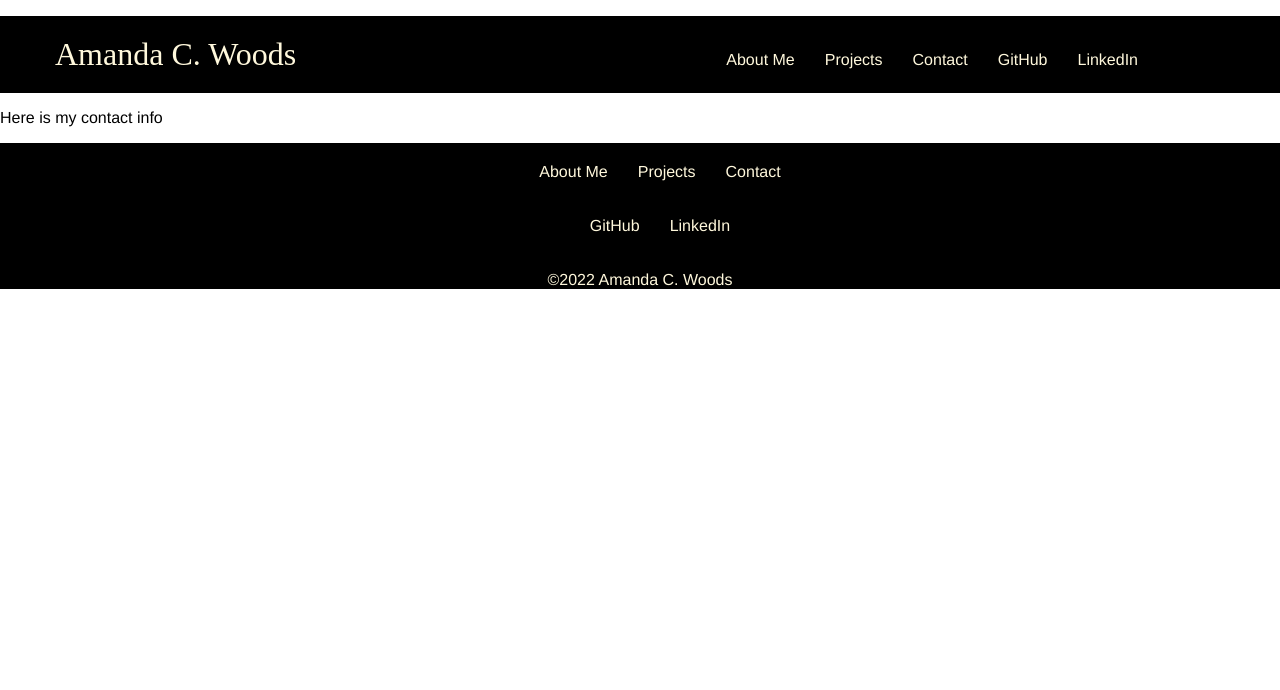
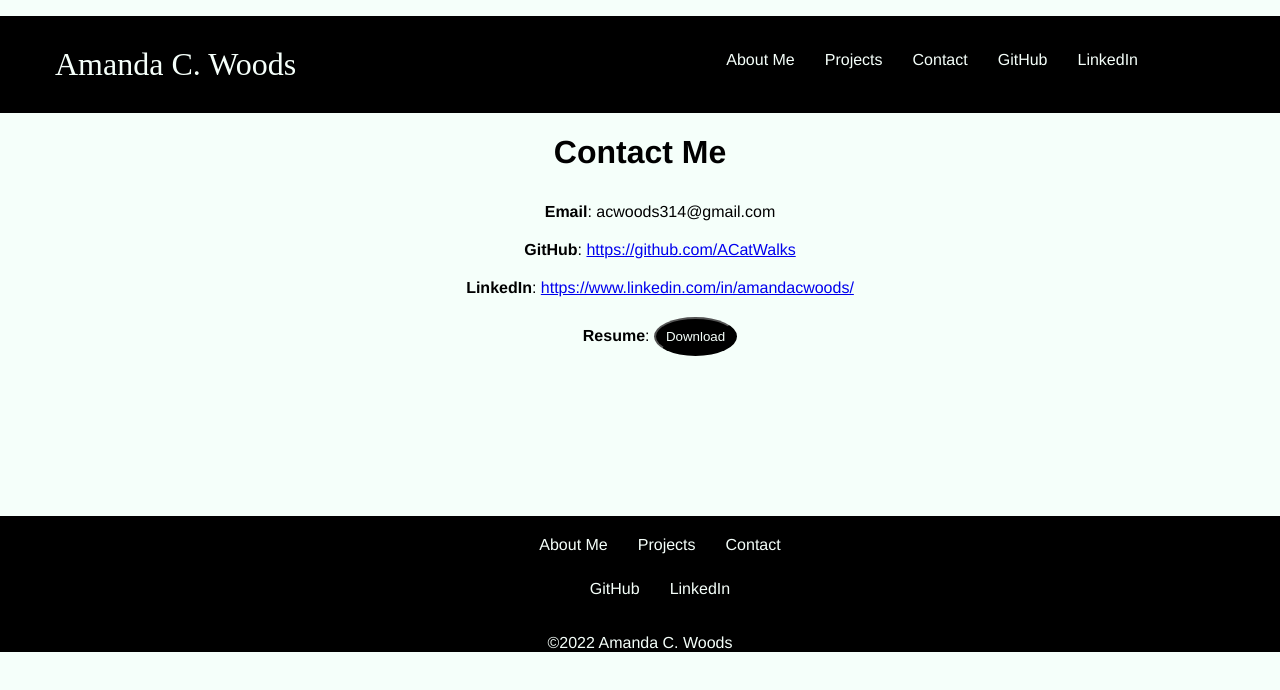
Before and after one commit to ACatWalks/portfolioBackup, a React (Create React App) app in the folder portfolio/: page /contact in a window 1280 px wide. Shown: the top 690 px of the page. Built offline with nearby package versions, Linux system fonts and the light colour scheme.

Commit message:
Contact page built out, still need to align items, get icons, add functionality for email and resume, and fix hover problem

```diff
--- a/portfolio/package.json
+++ b/portfolio/package.json
@@ -6,8 +6,10 @@
     "@testing-library/jest-dom": "^5.16.5",
     "@testing-library/react": "^13.4.0",
     "@testing-library/user-event": "^13.5.0",
+    "bootstrap": "^5.2.2",
     "node-sass": "^7.0.3",
     "react": "^18.2.0",
+    "react-bootstrap": "^2.5.0",
     "react-dom": "^18.2.0",
     "react-router-dom": "^6.4.2",
     "react-scripts": "5.0.1",
--- a/portfolio/src/styles/_globals.scss
+++ b/portfolio/src/styles/_globals.scss
@@ -1,4 +1,4 @@
-$cream: #FFF8DC;
+$cream: #F5FFFA;
 $black: #000000;
 $hover-color: #0000CD;
 $fancy: "Apple Chancery";
--- a/portfolio/src/styles/styles.css
+++ b/portfolio/src/styles/styles.css
@@ -1,5 +1,7 @@
 body {
   font-family: "Helvetica";
+  background-color: #F5FFFA;
+  color: #000000;
 }
 
 .nav {
@@ -48,9 +50,15 @@ body {
   text-decoration: none;
 }
 
+.nav ul .tabs a:hover {
+  color: #0000CD;
+}
+
 .footer {
   background-color: #000000;
+  color: #F5FFFA;
   text-align: center;
+  margin-top: 150px;
 }
 
 .footer ul {
@@ -78,7 +86,11 @@ body {
 }
 
 .footer .foot-tabs li {
-  padding: 20px 15px 10px 15px;
+  padding: 20px 15px 5px 15px;
+}
+
+.footer .foot-tabs a:hover {
+  color: #0000CD;
 }
 
 .footer .social-media {
@@ -91,10 +103,27 @@ body {
 }
 
 .footer .social-media li {
-  padding: 10px 15px 20px 15px;
+  padding: 5px 15px 20px 15px;
 }
 
 .footer p {
   text-align: center;
 }
+
+.contact {
+  text-align: center;
+}
+
+.contact li {
+  list-style: none;
+  padding-top: 10px;
+  padding-bottom: 10px;
+}
+
+.contact button {
+  color: #F5FFFA;
+  background-color: #000000;
+  padding: 10px;
+  border-radius: 50%;
+}
 /*# sourceMappingURL=styles.css.map */
--- a/portfolio/src/styles/styles.scss
+++ b/portfolio/src/styles/styles.scss
@@ -2,6 +2,8 @@
 
 body{
     font-family: $regular;
+    background-color: $cream;
+    color: $black;
 }
 .nav {
     background-color: $black;
@@ -29,12 +31,17 @@ body{
             & a:link {
                 text-decoration: none;
             }
+            & a:hover {
+                color: $hover-color;
+            }
         }
     }
 }
 .footer {
     background-color: $black;
+    color: $cream;
     text-align: center;
+    margin-top: 150px;
     & ul {
         list-style-type: none;
         display: flex;
@@ -47,17 +54,34 @@ body{
         display: flex;
         justify-content: center;
         & li {
-            padding: 20px 15px 10px 15px;
+            padding: 20px 15px 5px 15px;
+        }
+        & a:hover {
+            color: $hover-color;
         }
     }
     & .social-media{
         display: flex;
         justify-content: center;
         & li {
-            padding: 10px 15px 20px 15px;
+            padding: 5px 15px 20px 15px;
         }
     }
     & p {
         text-align: center;
     }
 }
+.contact {
+    text-align: center;
+    & li {
+        list-style: none;
+        padding-top: 10px;
+        padding-bottom: 10px;
+    }
+    & button {
+        color: $cream;
+        background-color: $black;
+        padding: 10px;
+        border-radius: 50%;
+    }
+}
--- a/portfolio/src/views/Contact.js
+++ b/portfolio/src/views/Contact.js
@@ -4,9 +4,15 @@ import Footer from './Footer'
 
 function Contact() {
     return (
-        <div>
+        <div className='contact'>
             <Nav />
-            <p>Here is my contact info</p>
+            <h1>Contact Me</h1>
+            <ul>
+                <li id="email"><strong>Email</strong>:  acwoods314@gmail.com</li>
+                <li id="github"><strong>GitHub</strong>:     <a href="https://github.com/ACatWalks">https://github.com/ACatWalks</a></li>
+                <li id="linkedin"><strong>LinkedIn</strong>:   <a href="https://www.linkedin.com/in/amandacwoods/">https://www.linkedin.com/in/amandacwoods/</a></li>
+                <li id="resume"><strong>Resume</strong>:     <button>Download</button></li>
+            </ul>
             <Footer />
         </div>
     )
--- a/portfolio/src/views/Footer.js
+++ b/portfolio/src/views/Footer.js
@@ -5,15 +5,15 @@ function Footer() {
     return (
         <div className='footer'>
             <ul className='foot-tabs'>
-                <li><Link to="/"style={{color: '#FFF8DC'}}>About Me</Link></li>
-                <li><Link to="/projects"style={{color: '#FFF8DC'}}>Projects</Link></li>
-                <li><Link to="/contact" style={{color: '#FFF8DC'}}>Contact</Link></li>
+                <li><Link to="/"style={{color: '#F5FFFA'}}>About Me</Link></li>
+                <li><Link to="/projects"style={{color: '#F5FFFA'}}>Projects</Link></li>
+                <li><Link to="/contact" style={{color: '#F5FFFA'}}>Contact</Link></li>
             </ul>
             <ul className='social-media'>
-                <li><a href="https://github.com/ACatWalks" style={{color: '#FFF8DC'}}>GitHub</a></li>
-                <li><a href="https://www.linkedin.com/in/amandacwoods/" style={{color: '#FFF8DC'}}>LinkedIn</a></li>
+                <li><a href="https://github.com/ACatWalks" style={{color: '#F5FFFA'}}>GitHub</a></li>
+                <li><a href="https://www.linkedin.com/in/amandacwoods/" style={{color: '#F5FFFA'}}>LinkedIn</a></li>
             </ul>
-            <p className='copyright' style={{color: '#FFF8DC'}}>©2022 Amanda C. Woods</p>
+            <p className='copyright' style={{color: '#F5FFFA'}}>©2022 Amanda C. Woods</p>
             <Outlet />
         </div>
     )
--- a/portfolio/src/views/Nav.js
+++ b/portfolio/src/views/Nav.js
@@ -6,14 +6,14 @@ function Nav() {
         <div className='nav'>
             <ul>
                 <div className="my-title">
-                    <li><Link to="/" style={{color: '#FFF8DC'}}>Amanda C. Woods</Link></li>
+                    <li><Link to="/" style={{color: '#F5FFFA'}}>Amanda C. Woods</Link></li>
                 </div>
                 <div className="tabs">
-                    <li><Link to="/" style={{color: '#FFF8DC'}}>About Me</Link></li>
-                    <li><Link to="/projects" style={{color: '#FFF8DC'}}>Projects</Link></li>
-                    <li><Link to="/contact" style={{color: '#FFF8DC'}}>Contact</Link></li>
-                    <li><a href="https://github.com/ACatWalks" style={{color: '#FFF8DC'}}>GitHub</a></li>
-                    <li><a href="https://www.linkedin.com/in/amandacwoods/" style={{color: '#FFF8DC'}}>LinkedIn</a></li>
+                    <li><Link to="/" style={{color: '#F5FFFA'}}>About Me</Link></li>
+                    <li><Link to="/projects" style={{color: '#F5FFFA'}}>Projects</Link></li>
+                    <li><Link to="/contact" style={{color: '#F5FFFA'}}>Contact</Link></li>
+                    <li><a href="https://github.com/ACatWalks" style={{color: '#F5FFFA'}}>GitHub</a></li>
+                    <li><a href="https://www.linkedin.com/in/amandacwoods/" style={{color: '#F5FFFA'}}>LinkedIn</a></li>
                 </div>
             </ul>
             <Outlet />
```
Also changed, not shown: 2 other files (tests, documents, lock files or other folders).
